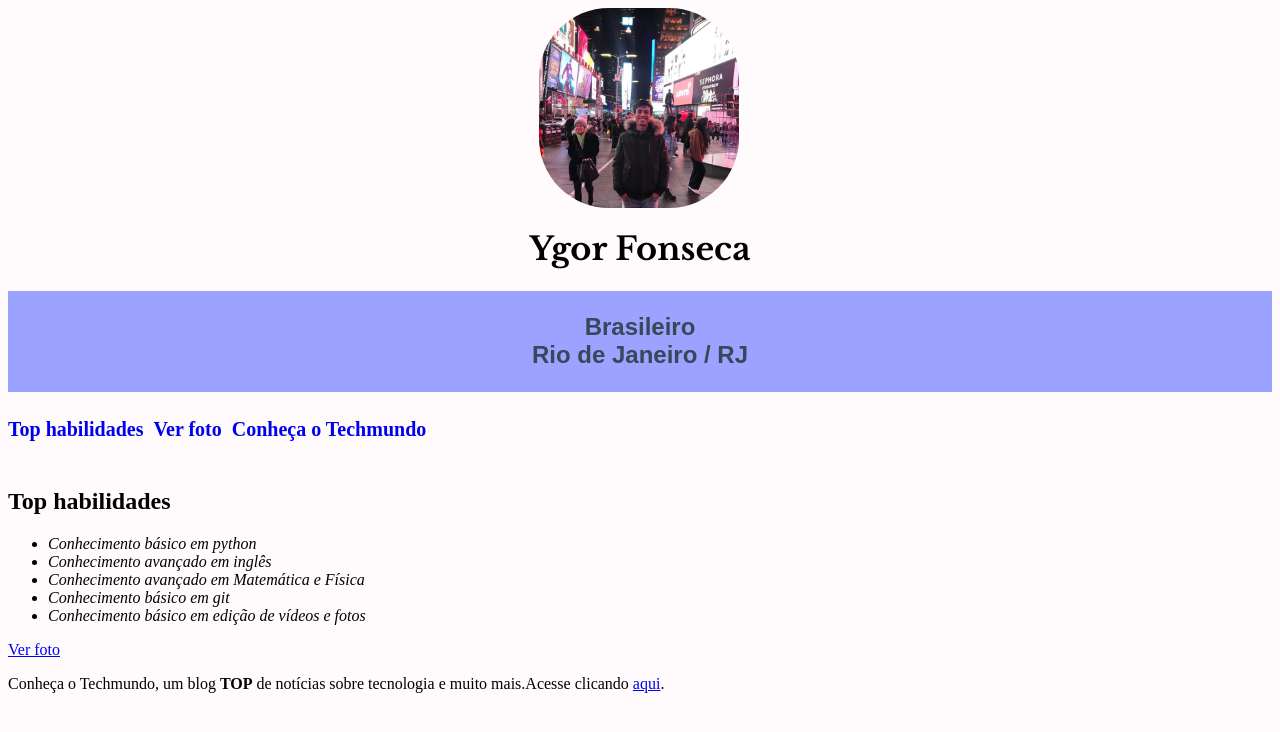
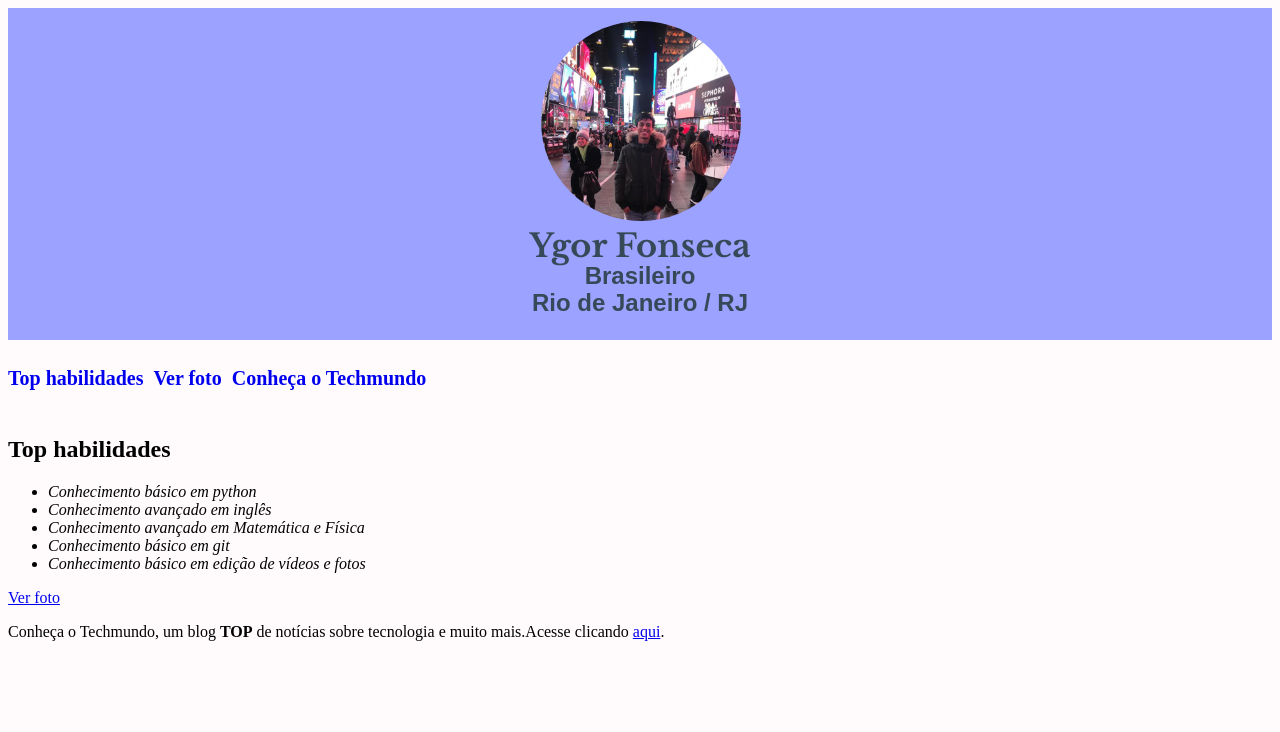
Before and after one commit to ygorvmdf/ygorvmdf.github.io, a plain HTML site: page index.html in a window 1280 px wide. Drawn offline with nearby package versions, Linux system fonts and the light colour scheme.

Commit message:
Gathering photo and name with description and make the photos border round

```diff
--- a/index.html
+++ b/index.html
@@ -23,7 +23,7 @@
                 background-color: #FFFBFC;
             }
             .photo {
-                border-radius: 35%;
+                border-radius: 50%;
                 display: flex;
                 margin-left: 42%;
             }
@@ -41,9 +41,10 @@
         </style>
 	</head>
 	<body>
-        <img class="photo" src="/ygor-manhattan.jpeg" alt="Foto Ygor em Manhattan" width="200">
-        <h1 class="name">Ygor Fonseca</h1>
+
         <div class="description">
+            <img class="photo" src="/ygor-manhattan.jpeg" alt="Foto Ygor em Manhattan" width="200">
+            <h1 class="name">Ygor Fonseca</h1>
             <h2>Brasileiro</h2>
             <h2>Rio de Janeiro / RJ</h2>
         </div>
```
